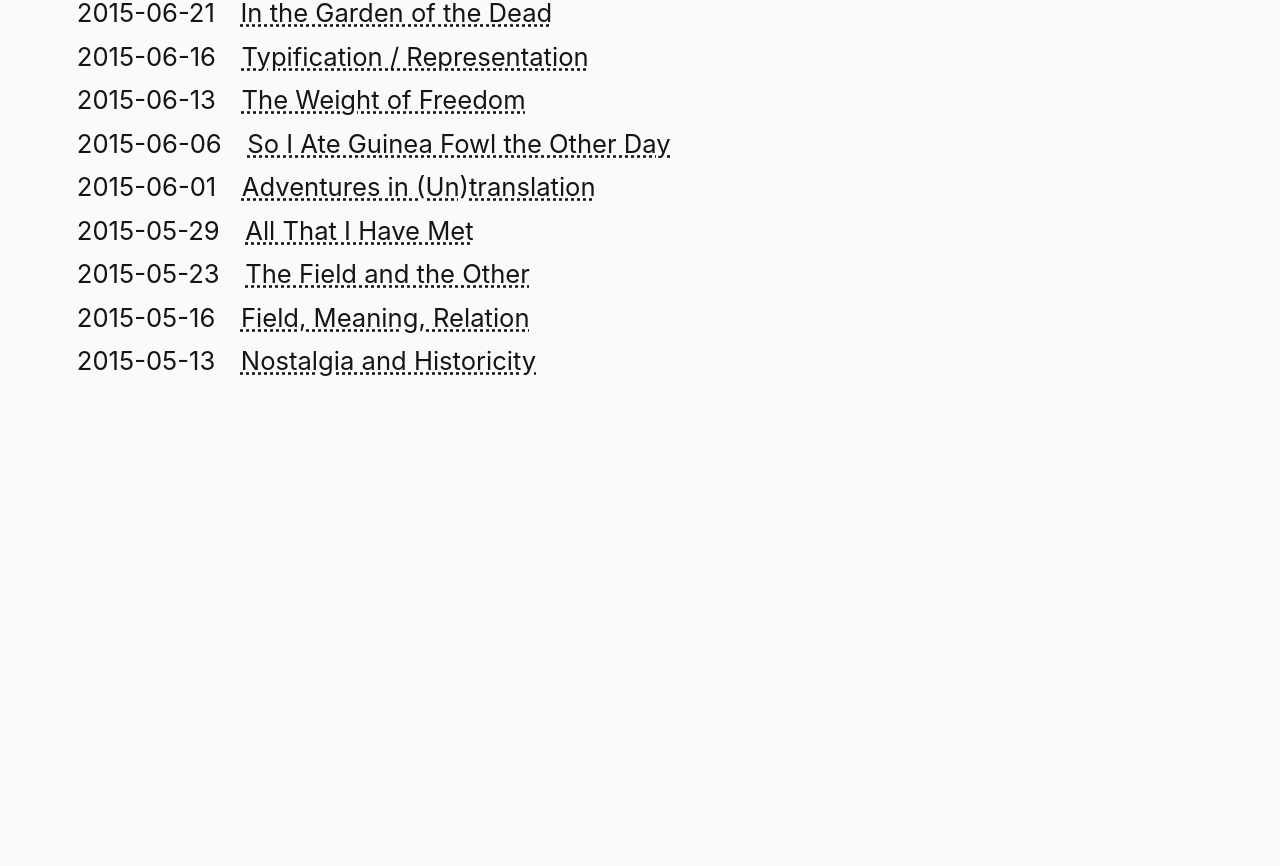
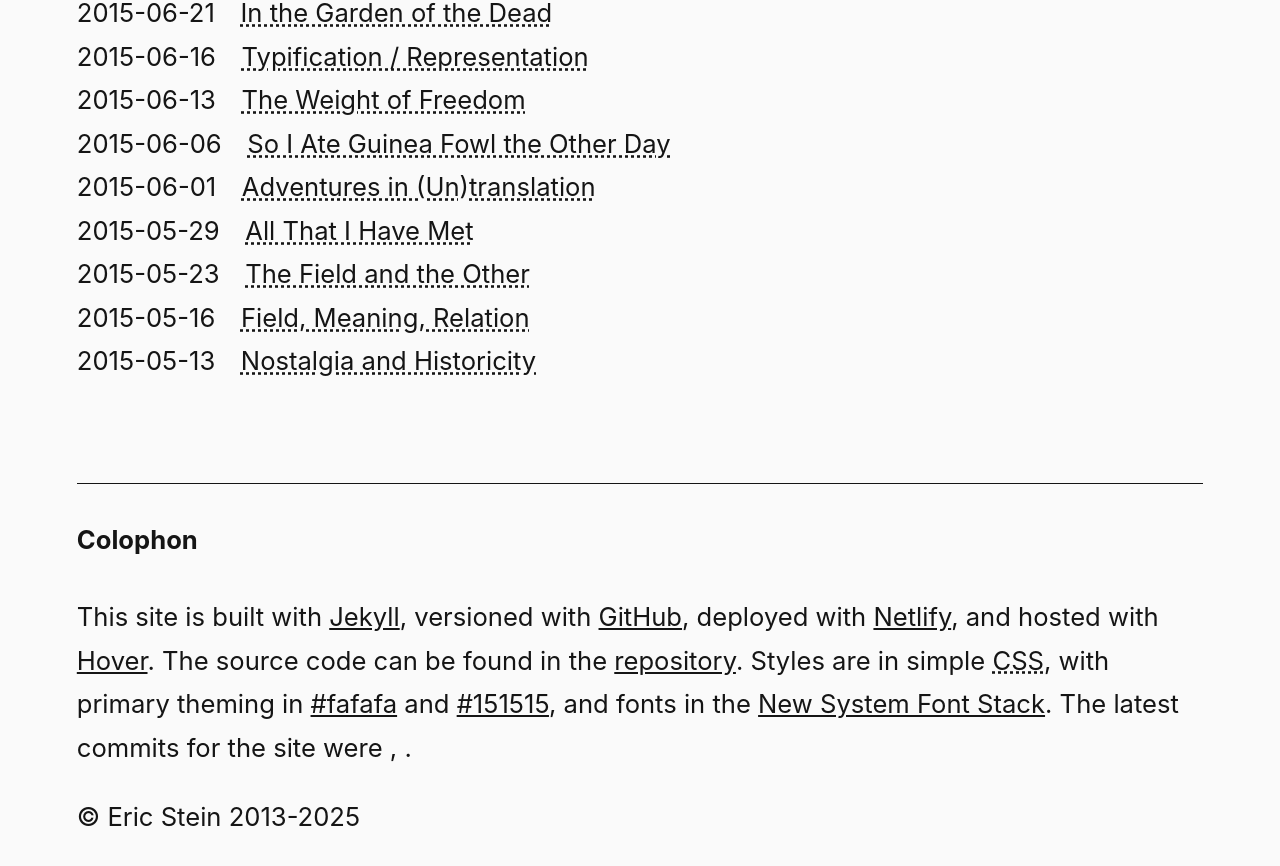
Before and after one commit to steinea/ca, a Jekyll site: the page built from index.html, in a window 1280 px wide and 900 px high, scrolled down 9762 px. Shown: the top 866 px of the window. Built offline with Jekyll 4.4.1, drawn with Linux system fonts in a browser that asks for light colours; before the commit the page ends 10224 px from its top, so only the background shows below that.

Commit message:
Add colophon

```diff
--- /dev/null
+++ b/_includes/colophon.html
@@ -0,0 +1,3 @@
+<p>This site is built with <a href="https://jekyllrb.com/">Jekyll</a>, versioned with <a href="https://github.com/">GitHub</a>, deployed with <a href="https://www.netlify.com/">Netlify</a>, and hosted with <a href="https://www.hover.com/">Hover</a>. The source code can be found in the <a href="https://github.com/steinea/ca">repository</a>. Styles are in simple <a href="/assets/css/custom.css">CSS</a>, with primary theming in <a href="https://www.color-hex.com/color/fafafa">#fafafa</a> and <a href="https://www.color-hex.com/color/151515">#151515</a>, and fonts in the <a href="https://bitsofco.de/the-new-system-font-stack/">New System Font Stack</a>. The latest commits for the site were <a href="https://github.com/steinea/ca/commit/{{ site.env.COMMIT_REF }}">{{ site.env.COMMIT_REF | truncate: 7, "" }}</a>, <a href="https://github.com/steinea/ca/commit/{{ site.env.CACHED_COMMIT_REF }}">{{ site.env.CACHED_COMMIT_REF | truncate: 7, "" }}</a>.</p>
+
+<p>© Eric Stein 2013-2025</p>
--- a/index.html
+++ b/index.html
@@ -26,3 +26,12 @@ permalink: /
       <br>
   {% endif %}
 {% endfor %}
+
+<br>
+
+<hr>
+
+
+<h4>Colophon</h4>
+
+{% include colophon.html %}
```
